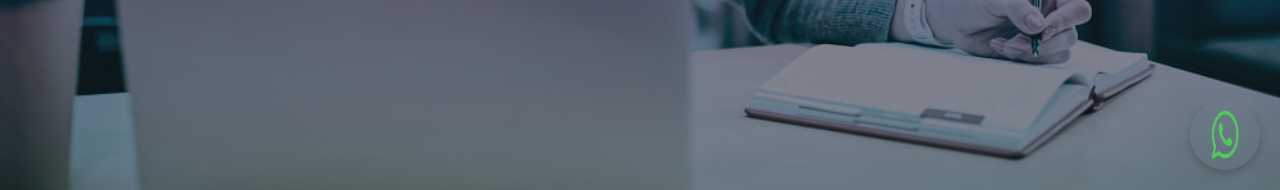
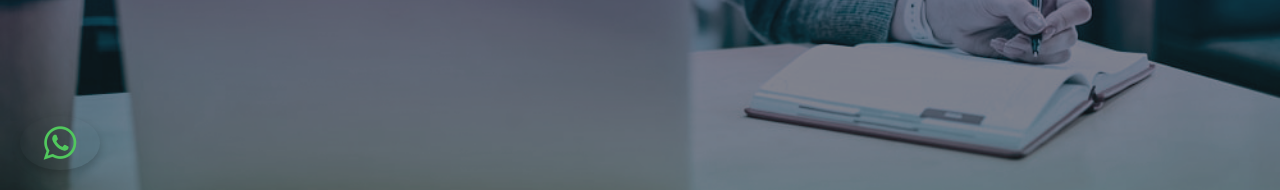
Before and after one commit to AdalParsifal/webx, a Django app: page /home/ in a window 1280 px wide. Shown: the part 610-800 px from the top of the page. Run offline with Django 5.2, Linux system fonts and the light colour scheme; some libraries are stand-ins or nearby versions.

Commit message:
fix wsp button

```diff
--- a/static/css/style.css
+++ b/static/css/style.css
@@ -9,17 +9,18 @@ body {
 .whatsapp-button {
   position: fixed;
   bottom: 20px;
-  right: 20px;
+  left: 20px;  /* Cambiado a 'left' para colocarlo al lado izquierdo */
   z-index: 1000;
-   /* Color verde de WhatsApp */
+  background-color: transparent; /* Usaremos transparente para que no haya fondo extraño */
   border-radius: 50%;
-  padding: 10px;
+  padding: 10px; /* Reduce el padding si es necesario para ajustarlo mejor */
   box-shadow: 0 4px 8px rgba(0, 0, 0, 0.2);
 }
 
 .whatsapp-button img {
-  width: 50px;
-  height: 50px;
+  width: 60px; /* Tamaño ajustado para mantener buena proporción */
+  height: auto; /* Usar 'auto' asegura que se respete la proporción original */
+  display: block; /* Esto ayudará a centrar la imagen dentro de su contenedor */
 }
 
 /* Animaciones */
```
